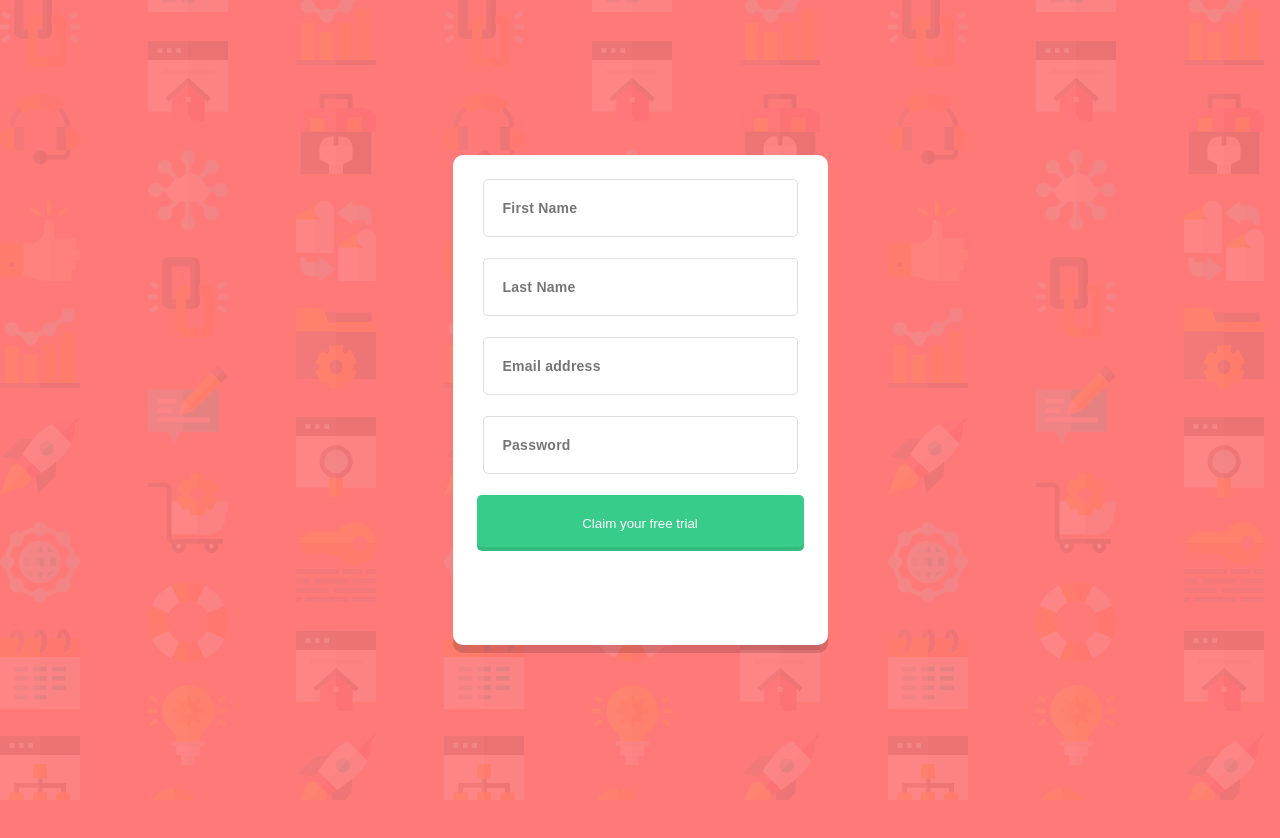
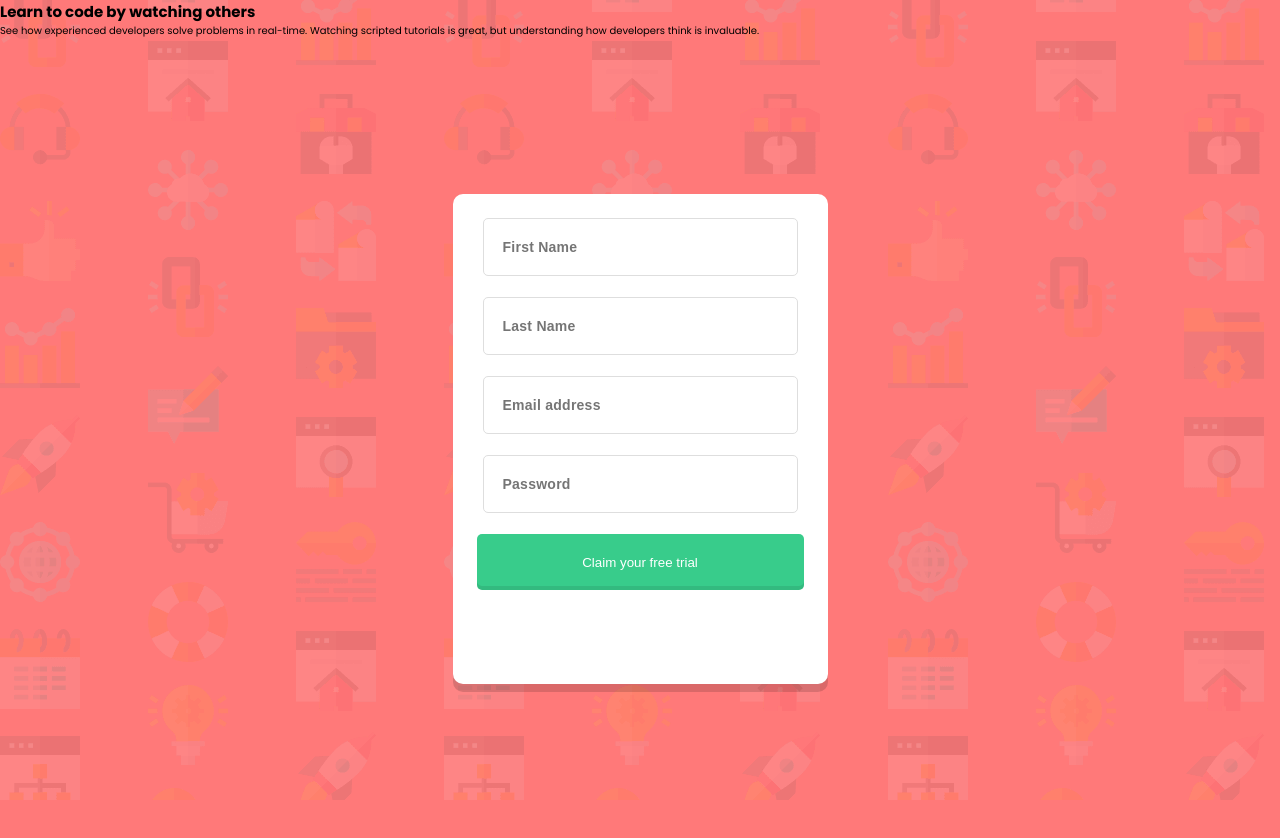
Before and after one commit to TeonaZav/sign-up-component, a React (Create React App) app: page / in a window 1280 px wide. Before the commit the page ends 800 px from the top, so only its background shows below. Built offline with nearby package versions, Linux system fonts and the light colour scheme.

Commit message:
add hero section

```diff
--- a/src/App.tsx
+++ b/src/App.tsx
@@ -1,8 +1,9 @@
 import SignUpForm from "./components/SignUpForm";
-
+import HeroSection from "./components/SectionHero";
 function App() {
   return (
     <div className="App">
+      <HeroSection />
       <SignUpForm />
     </div>
   );
--- /dev/null
+++ b/src/components/SectionHero.jsx
@@ -0,0 +1,15 @@
+const HeroSection = () => {
+  return (
+    <section>
+      <div>
+        <h1>Learn to code by watching others</h1>
+        <p>
+          See how experienced developers solve problems in real-time. Watching
+          scripted tutorials is great, but understanding how developers think is
+          invaluable.
+        </p>
+      </div>
+    </section>
+  );
+};
+export default HeroSection;
```
